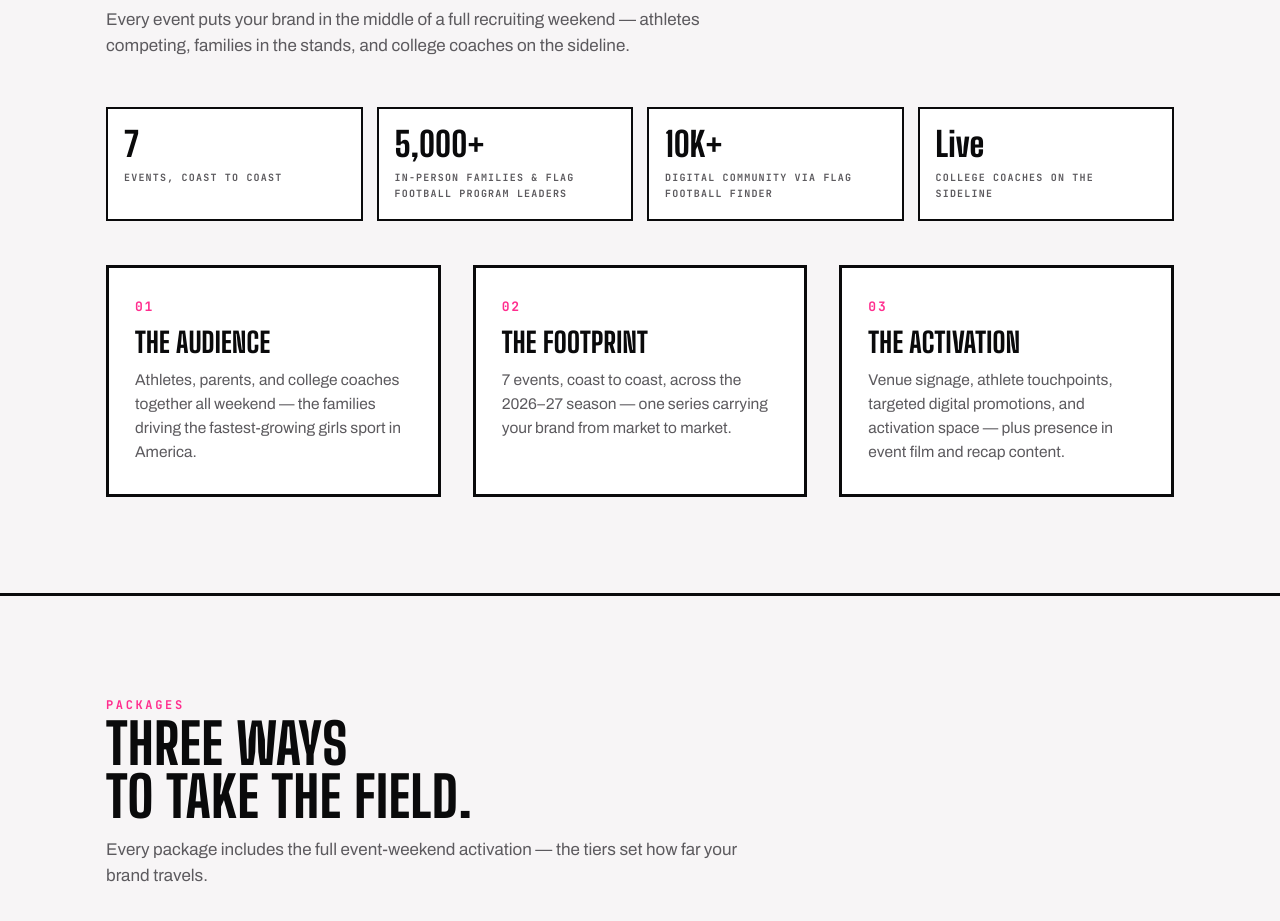
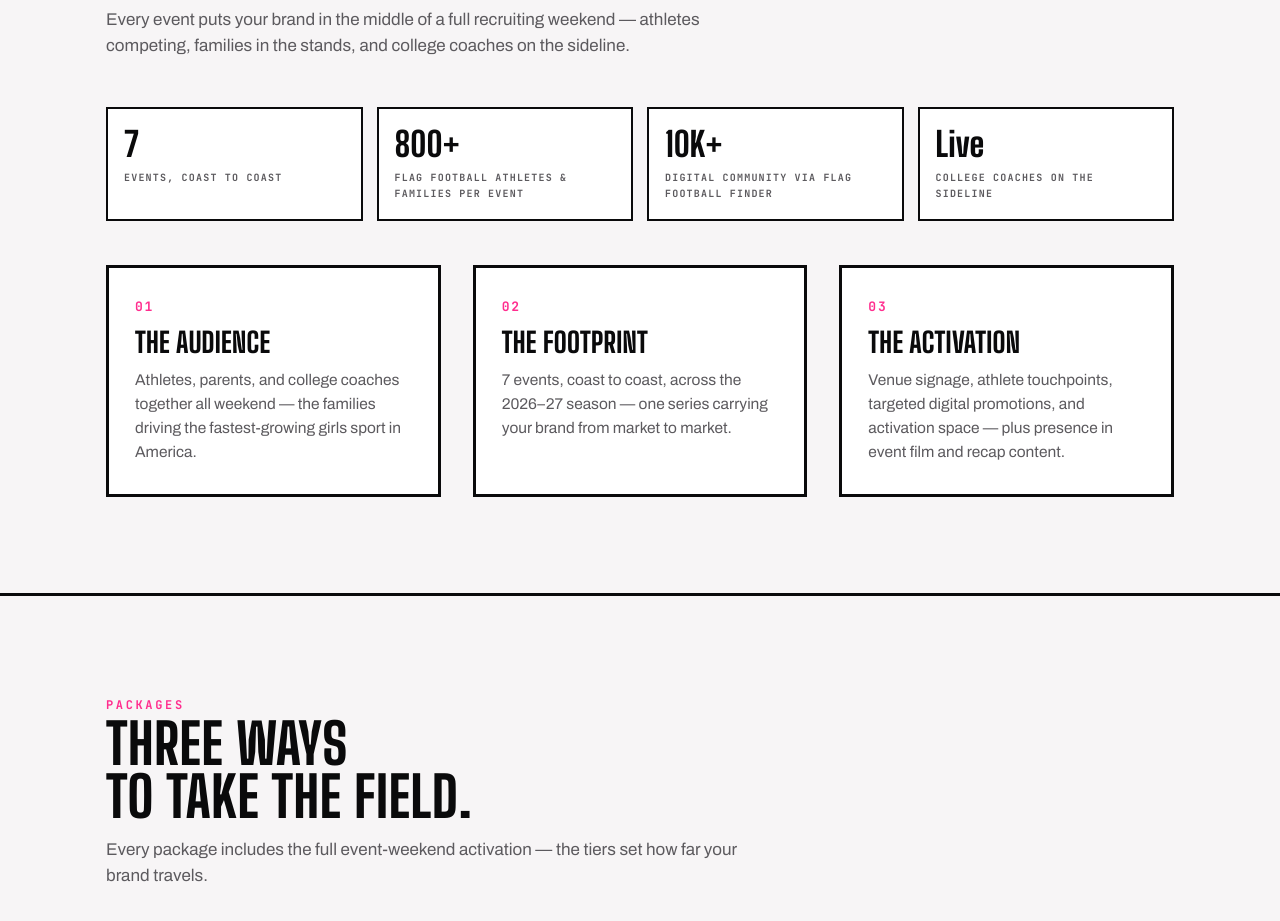
Before and after one commit to teamplayr-us/cfs-web, a Next.js app: page /sponsors in a window 1280 px wide. Shown: the part 900-1821 px from the top of the page. Built offline with nearby package versions, Linux system fonts and the light colour scheme.

Commit message:
Reach card: 800+ flag football athletes & families per event
Co-Authored-By: Claude Fable 5 <noreply@anthropic.com>
Claude-Session: https://claude.ai/code/session_019V32boShoBmRrwWenCPJFc

```diff
--- a/app/sponsors/page.tsx
+++ b/app/sponsors/page.tsx
@@ -74,9 +74,9 @@ export default function SponsorsPage() {
               <span className="reach-label">Events, coast to coast</span>
             </div>
             <div className="reach-cell">
-              <span className="reach-num">5,000+</span>
+              <span className="reach-num">800+</span>
               <span className="reach-label">
-                In-person families &amp; flag football program leaders
+                Flag football athletes &amp; families per event
               </span>
             </div>
             <div className="reach-cell">
```
Also changed, not shown: 1 other file (tests, documents, lock files or other folders).
